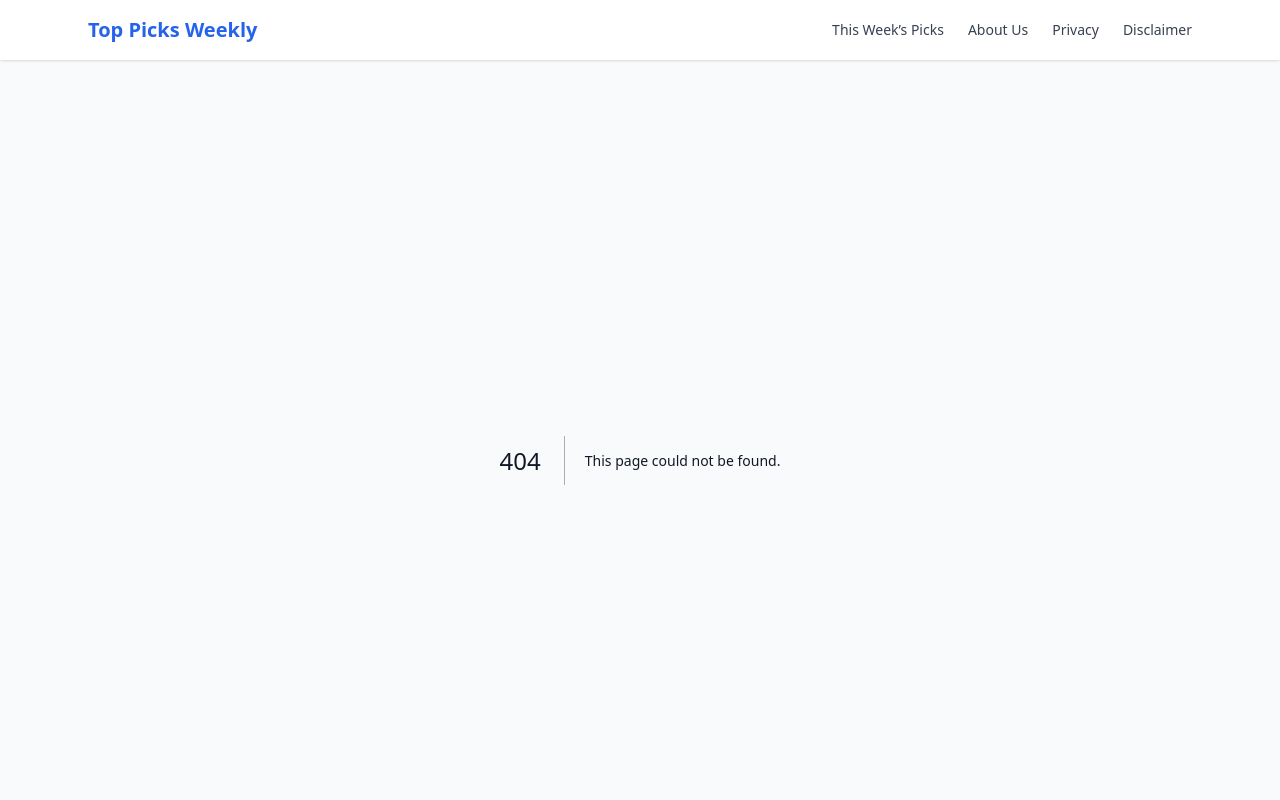
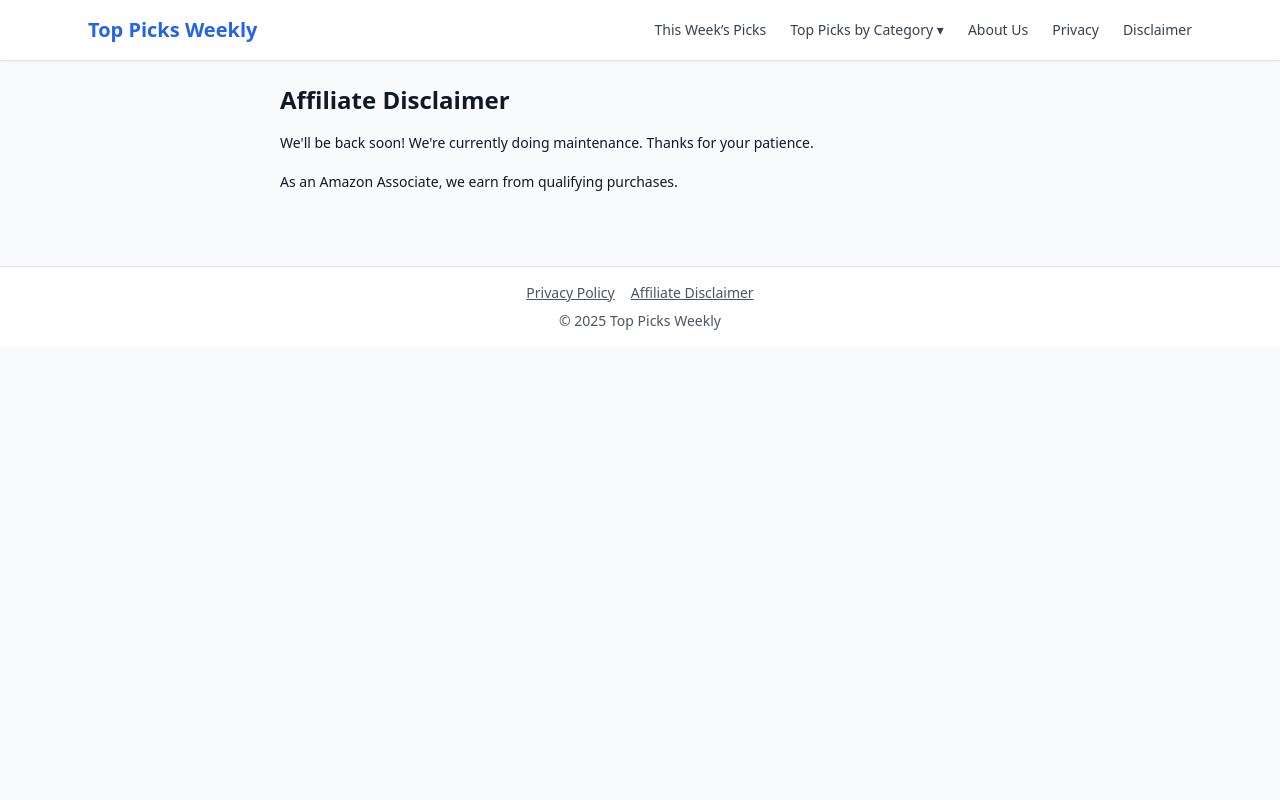
Before and after one commit to smc-creationz/toppicksweekly, a Next.js app: page /maintenance in a window 1280 px wide. Before the commit this address had no page. Shown: the top 800 px of the page. Built offline with nearby package versions, Linux system fonts and the light colour scheme.

Commit message:
Maintenance

```diff
--- a/src/app/layout.tsx
+++ b/src/app/layout.tsx
@@ -10,12 +10,27 @@ export default function RootLayout({ children }: { children: React.ReactNode })
         <header className="bg-white shadow sticky top-0 z-50">
           <div className="max-w-6xl mx-auto px-6 py-4 flex items-center justify-between">
             <Link href="/" className="text-xl font-bold text-blue-600">Top Picks Weekly</Link>
-            <nav className="space-x-6 text-sm font-medium text-gray-700">
-              <Link href="/" className="hover:text-blue-600">This Week’s Picks</Link>
-              <Link href="/about" className="hover:text-blue-600">About Us</Link>
-              <Link href="/privacy" className="hover:text-blue-600">Privacy</Link>
-              <Link href="/disclaimer" className="hover:text-blue-600">Disclaimer</Link>
-            </nav>
+
+           <nav className="flex space-x-6 text-sm font-medium text-gray-700 items-center relative">
+  <Link href="/" className="hover:text-blue-600">This Week’s Picks</Link>
+
+  {/* Dropdown */}
+  <div className="relative group">
+    <button className="hover:text-blue-600">Top Picks by Category ▾</button>
+    <div className="absolute hidden group-hover:block bg-white border mt-2 rounded shadow-md z-50 min-w-[200px]">
+      <Link href="/category/home-kitchen" className="block px-4 py-2 hover:bg-gray-100">Home & Kitchen</Link>
+      <Link href="/category/electronics" className="block px-4 py-2 hover:bg-gray-100">Electronics</Link>
+      <Link href="/category/pets" className="block px-4 py-2 hover:bg-gray-100">Pet Supplies</Link>
+      <Link href="/category/health" className="block px-4 py-2 hover:bg-gray-100">Health & Personal Care</Link>
+      <Link href="/category/toys" className="block px-4 py-2 hover:bg-gray-100">Toys & Games</Link>
+    </div>
+  </div>
+
+  <Link href="/about" className="hover:text-blue-600">About Us</Link>
+  <Link href="/privacy" className="hover:text-blue-600">Privacy</Link>
+  <Link href="/disclaimer" className="hover:text-blue-600">Disclaimer</Link>
+</nav>
+
           </div>
         </header>
 
--- /dev/null
+++ b/src/app/maintenance/page.tsx
@@ -0,0 +1,14 @@
+export default function MaintenancePage() {
+  return (
+    <main className="p-6 max-w-3xl mx-auto">
+      <h1 className="text-2xl font-bold mb-4">Affiliate Disclaimer</h1>
+      <p className="text-sm leading-relaxed">
+        We'll be back soon!
+        We're currently doing maintenance. Thanks for your patience.
+      </p>
+      <p className="text-sm mt-4 leading-relaxed">
+        As an Amazon Associate, we earn from qualifying purchases.
+      </p>
+    </main>
+  );
+}
--- a/src/app/page.tsx
+++ b/src/app/page.tsx
@@ -3,6 +3,13 @@
 
 
 import WeeklyGrid from "@/components/WeeklyGrid";
+import MaintenancePage from "./maintenance/page";
+
+function MyApp({ Component, pageProps }: { Component: React.ComponentType<any>; pageProps: Record<string, unknown> }) {
+  const isMaintenance = true;
+  if (isMaintenance) return <MaintenancePage />;
+  return <Component {...pageProps} />;
+}
 
 export default function HomePage() {
   return (
--- /dev/null
+++ b/src/middleware.ts
@@ -0,0 +1,12 @@
+import { NextResponse } from 'next/server';
+import type { NextRequest } from 'next/server';
+
+export function middleware(request: NextRequest) {
+  const maintenanceMode = true;
+
+  if (maintenanceMode && !request.nextUrl.pathname.startsWith('/maintenance')) {
+    return NextResponse.redirect(new URL('/maintenance', request.url));
+  }
+
+  return NextResponse.next();
+}
```
